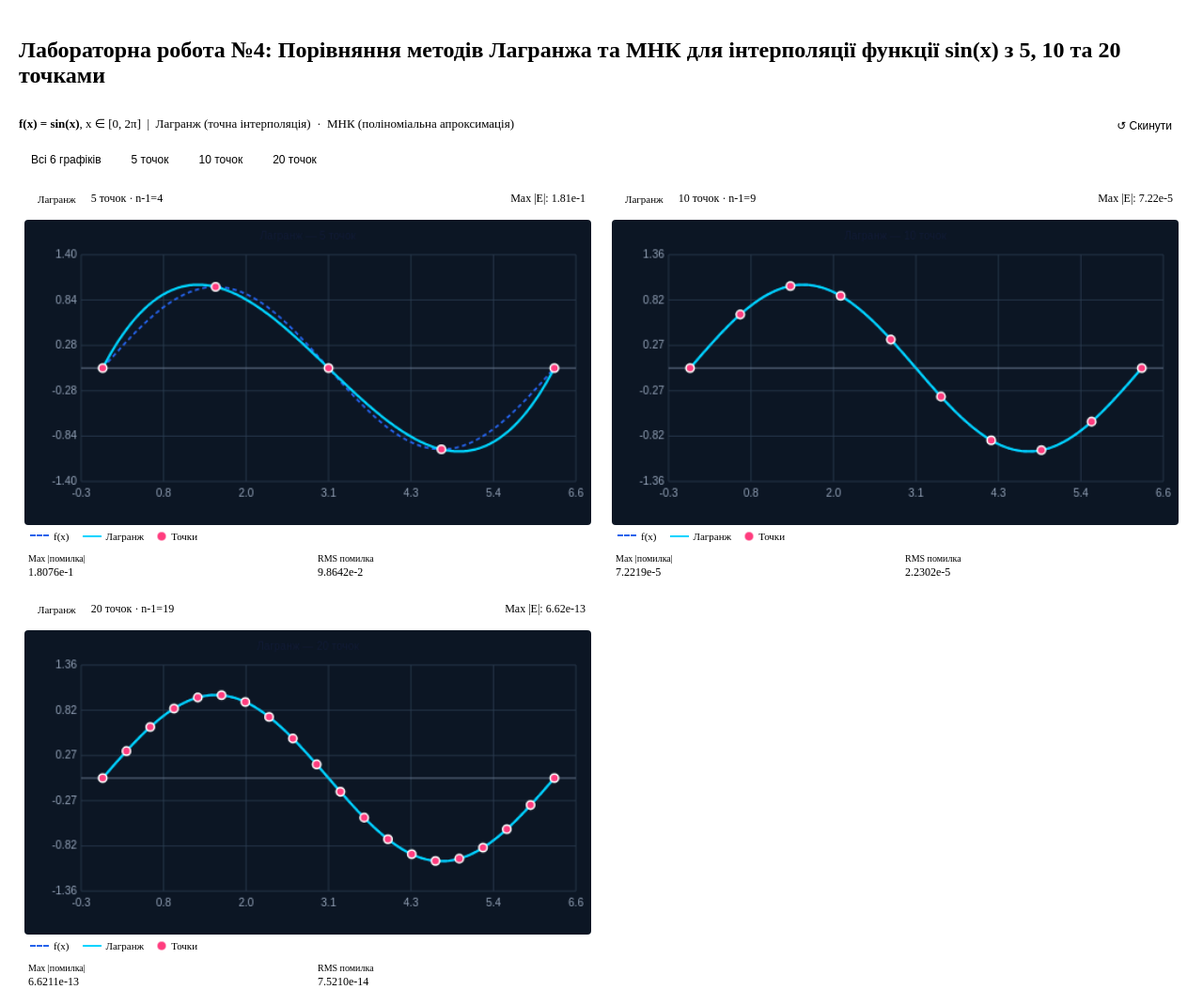
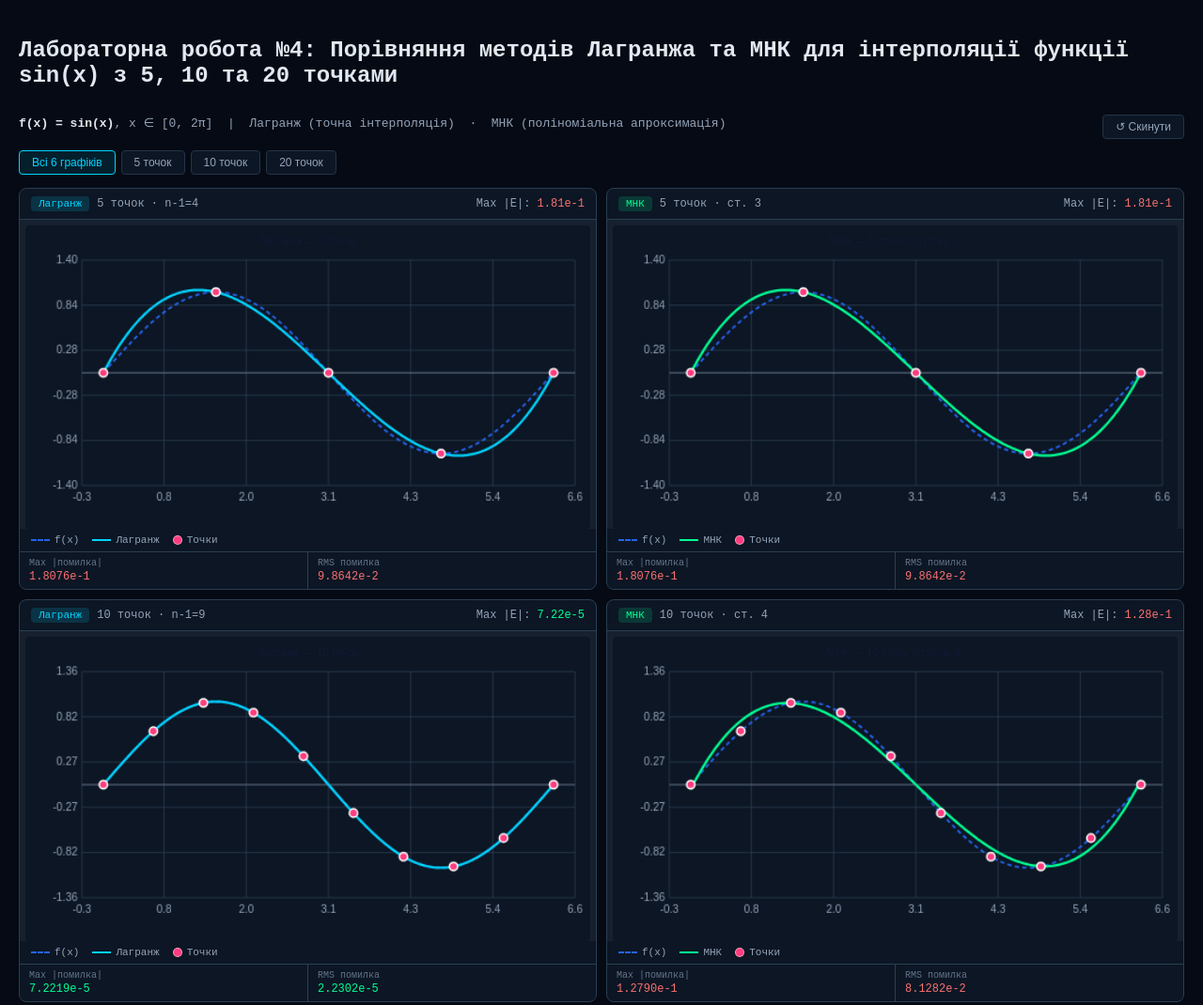
Before and after one commit to mstrizhac/SIM, a plain HTML site: page lab4/index.html in a window 1280 px wide. Shown: the top 1070 px of the page at 94% size. Drawn offline with Linux system fonts and the light colour scheme.

Commit message:
lab 4: Growing up functionality

```diff
--- a/lab4/index.html
+++ b/lab4/index.html
@@ -10,7 +10,32 @@
 <h2 class="sr-only">Лабораторна робота №4: Порівняння методів Лагранжа та МНК для інтерполяції функції sin(x) з 5, 10 та
     20 точками</h2>
 <style>
-
+    :root {
+        --color-background-base: #050a14;
+        --color-background-primary: #0c1624;
+        --color-background-secondary: #16202e;
+        --color-background-info: rgba(0, 212, 255, 0.1);
+        --color-background-warning: rgba(0, 212, 255, 0.15);
+        --color-background-success: rgba(0, 255, 148, 0.15);
+        --color-border-primary: #1a2a3a;
+        --color-border-secondary: #243447;
+        --color-border-tertiary: #2d3e52;
+        --color-border-info: #00d4ff;
+        --color-accent-lagrange: #00d4ff;
+        --color-accent-lsm: #00ff94;
+        --color-accent-original: #2563eb;
+        --color-accent-data: #ff3c7e;
+        --color-text-primary: #e2e8f0;
+        --color-text-secondary: #94a3b8;
+        --color-text-tertiary: #64748b;
+        --color-text-info: #00d4ff;
+        --color-text-warning: #00d4ff;
+        --color-text-success: #00ff94;
+        --color-text-danger: #f87171;
+        --font-mono: "Courier New", monospace;
+        --border-radius-md: 4px;
+        --border-radius-lg: 8px;
+    }
 
     body {
         background-color: var(--color-background-base);
@@ -136,6 +161,7 @@
         color: var(--color-text-danger)
     }
 
+
 </style>
 
 <div style="padding:.5rem 0 1.5rem">
@@ -204,6 +230,7 @@
     const LABEL_C = '#94a3b8';
     const C_TRUE = '#2563eb';
     const C_LAG = '#00d4ff';
+    const C_LSM = '#00ff94';
     const C_PT = '#ff3c7e';
 
     const X0 = 0, X1 = 2 * Math.PI, RES = 320;
@@ -230,6 +257,43 @@
         }, 0);
     }
 
+    function gaussElim(A, b) {
+        const n = b.length;
+        const M = A.map((r, i) => [...r, b[i]]);
+        for (let c = 0; c < n; c++) {
+            let mr = c;
+            for (let r = c + 1; r < n; r++) if (Math.abs(M[r][c]) > Math.abs(M[mr][c])) mr = r;
+            [M[c], M[mr]] = [M[mr], M[c]];
+            const pv = M[c][c];
+            if (Math.abs(pv) < 1e-14) continue;
+            for (let r = c + 1; r < n; r++) {
+                const fac = M[r][c] / pv;
+                for (let k = c; k <= n; k++) M[r][k] -= fac * M[c][k];
+            }
+        }
+        const x = new Array(n).fill(0);
+        for (let i = n - 1; i >= 0; i--) {
+            if (Math.abs(M[i][i]) < 1e-14) continue;
+            x[i] = M[i][n];
+            for (let j = i + 1; j < n; j++) x[i] -= M[i][j] * x[j];
+            x[i] /= M[i][i];
+        }
+        return x;
+    }
+
+    function fitLSM(pts, deg) {
+        const m = deg + 1;
+        const xs = pts.map(p => p.x);
+        const mn = Math.min(...xs), mx = Math.max(...xs), rng = mx - mn || 1;
+        const sc = pts.map(p => ({x: (p.x - mn) / rng, y: p.y}));
+        const A = Array.from({length: m}, (_, i) => Array.from({length: m}, (_, j) => sc.reduce((s, p) => s + Math.pow(p.x, i + j), 0)));
+        const bv = Array.from({length: m}, (_, i) => sc.reduce((s, p) => s + p.y * Math.pow(p.x, i), 0));
+        const c = gaussElim(A, bv);
+        return x => {
+            const xs = (x - mn) / rng;
+            return c.reduce((s, ci, i) => s + ci * Math.pow(xs, i), 0);
+        };
+    }
 
     function buildCurve(fn) {
         return Array.from({length: RES + 1}, (_, i) => {
@@ -259,11 +323,14 @@
         const pts = genPts(n);
         const deg = LSM_DEG[n];
         const lFn = x => lagAt(pts, x);
+        const lsmFn = fitLSM(pts, deg);
         DATA[n] = {
             pts, deg,
             trueCurve: buildCurve(f),
             lagCurve: buildCurve(lFn),
+            lsmCurve: buildCurve(lsmFn),
             lagErr: errStats(lFn),
+            lsmErr: errStats(lsmFn)
         };
     });
 
@@ -360,7 +427,7 @@
         const grid = document.getElementById('chartsGrid');
         grid.innerHTML = '';
         [5, 10, 20].forEach(n => {
-            ['lag'].forEach(type => {
+            ['lag', 'lsm'].forEach(type => {
                 const d = DATA[n];
                 const err = type === 'lag' ? d.lagErr : d.lsmErr;
                 const cls = type === 'lag' ? 'b-lag' : 'b-lsm';
@@ -413,6 +480,19 @@
                     pts: d.pts, xDom, yDom, prog
                 });
             }
+
+            const lsmCv = document.getElementById(`cv-lsm-${n}`);
+            if (lsmCv) {
+                const yDom = getDom([d.trueCurve, d.lsmCurve, d.pts.map(p => ({y: p.y}))]);
+                drawChart(lsmCv, {
+                    title: `МНК — ${n} точок (ступінь ${d.deg})`,
+                    curves: [
+                        {data: d.trueCurve, color: C_TRUE, width: 1.8, dash: [4, 3]},
+                        {data: d.lsmCurve, color: C_LSM, width: 2.2}
+                    ],
+                    pts: d.pts, xDom, yDom, prog
+                });
+            }
         });
     }
 
@@ -438,7 +518,14 @@
       <td style="${border};text-align:right;font-family:var(--font-mono)" class="${ec(d.lagErr.rms)}">${d.lagErr.rms.toExponential(4)}</td>
       <td style="${border};text-align:center" class="${ec(d.lagErr.max)}">${gl(d.lagErr.max)}</td>
     </tr>
-  `);
+    <tr>
+      <td style="${border};font-family:var(--font-mono);font-weight:500">${n}</td>
+      <td style="${border}"><span class="m-badge b-lsm">МНК</span></td>
+      <td style="${border};color:var(--color-text-tertiary)">${d.deg}</td>
+      <td style="${border};text-align:right;font-family:var(--font-mono)" class="${ec(d.lsmErr.max)}">${d.lsmErr.max.toExponential(4)}</td>
+      <td style="${border};text-align:right;font-family:var(--font-mono)" class="${ec(d.lsmErr.rms)}">${d.lsmErr.rms.toExponential(4)}</td>
+      <td style="${border};text-align:center" class="${ec(d.lsmErr.max)}">${gl(d.lsmErr.max)}</td>
+    </tr>`);
         });
         tbody.innerHTML = rows.join('');
     }
```
